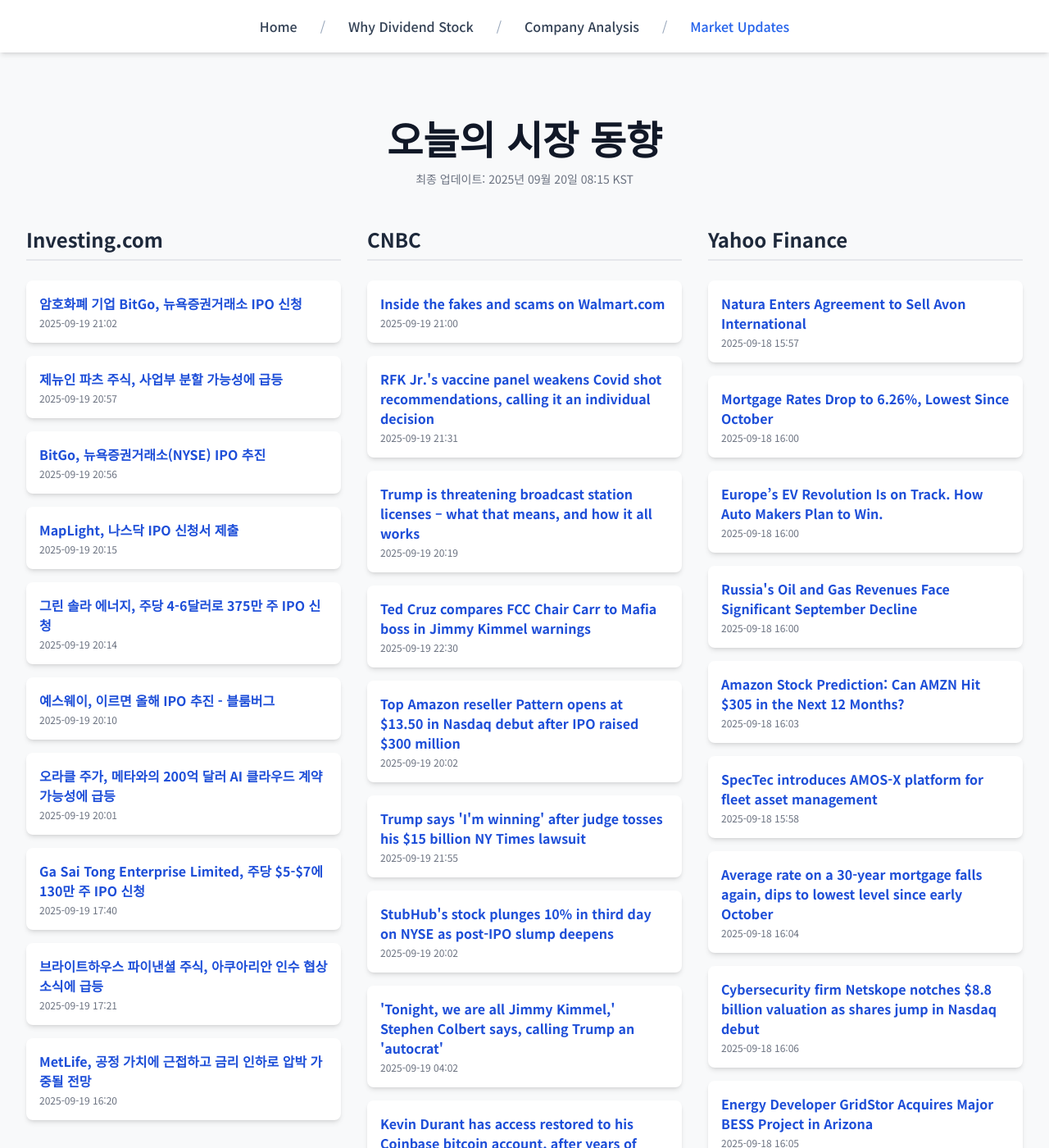
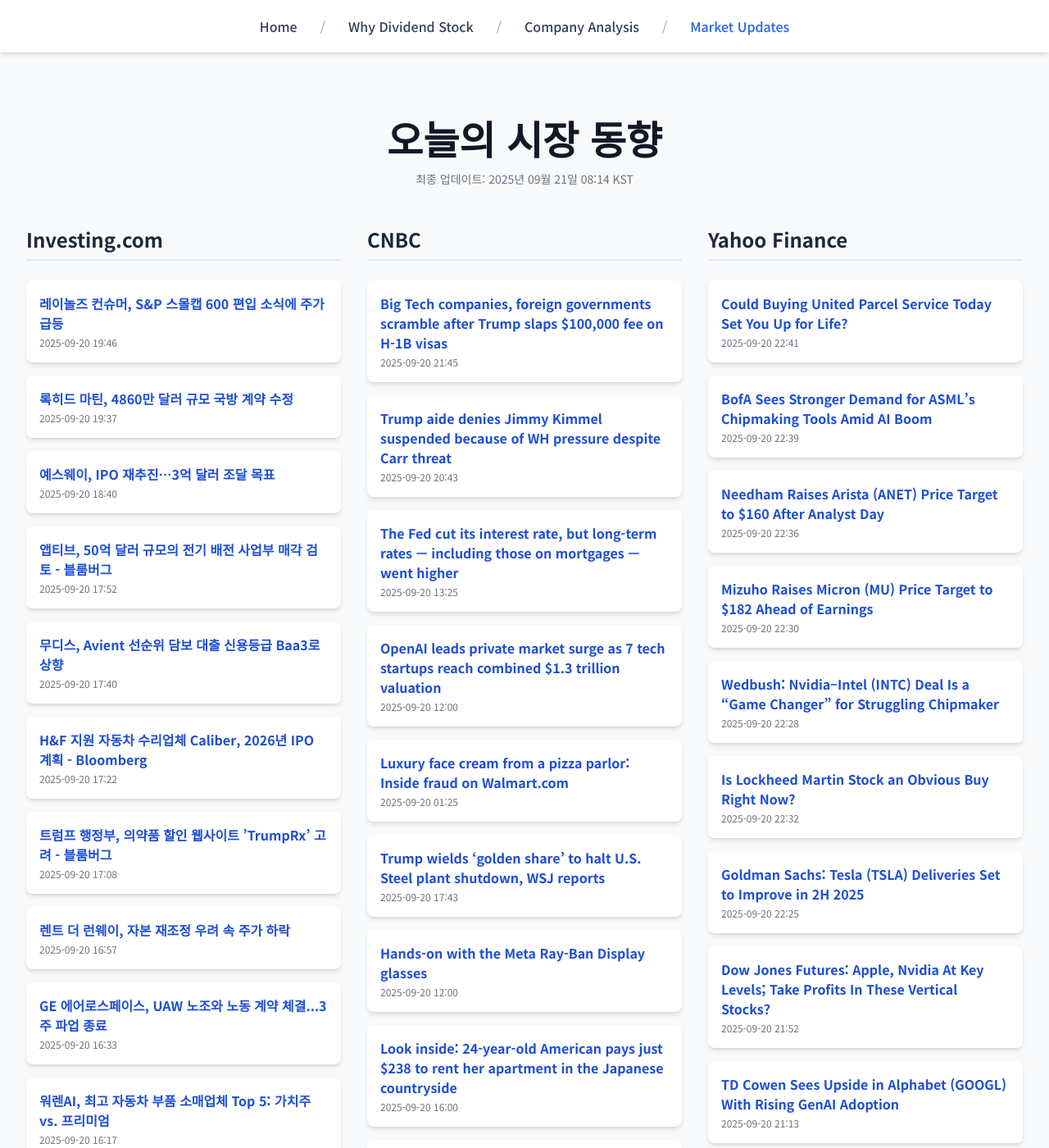
Before and after one commit to Kay-Hwang/my-company-analysis, a Jekyll site: the page built from market-updates.html, in a window 1280 px wide and 1400 px high. Shown: the whole window at 82% size. Built offline with Jekyll 4.4.1, drawn with Linux system fonts in a browser that asks for light colours; nearby versions of some CDN libraries; a script that is not in the unit is left out; some of the changed text lies outside the part shown.

Commit message:
Update daily data

```diff
--- a/_data/latest_data.json
+++ b/_data/latest_data.json
@@ -1,190 +1,190 @@
 {
-  "lastUpdated": "2025년 09월 20일 08:15 KST",
+  "lastUpdated": "2025년 09월 21일 08:14 KST",
   "news": {
     "investing": [
       {
-        "title": "암호화폐 기업 BitGo, 뉴욕증권거래소 IPO 신청",
-        "link": "https://kr.investing.com/news/stock-market-news/article-1639372",
-        "pubDate": "2025-09-19 21:02:56",
-        "summary": "암호화폐 기업 BitGo, 뉴욕증권거래소 IPO 신청"
+        "title": "레이놀즈 컨슈머, S&P 스몰캡 600 편입 소식에 주가 급등",
+        "link": "https://kr.investing.com/news/stock-market-news/article-93CH-1639569",
+        "pubDate": "2025-09-20 19:46:14",
+        "summary": "레이놀즈 컨슈머, S&P 스몰캡 600 편입 소식에 주가 급등"
       },
       {
-        "title": "제뉴인 파츠 주식, 사업부 분할 가능성에 급등",
-        "link": "https://kr.investing.com/news/stock-market-news/article-1639368",
-        "pubDate": "2025-09-19 20:57:46",
-        "summary": "제뉴인 파츠 주식, 사업부 분할 가능성에 급등"
+        "title": "록히드 마틴, 4860만 달러 규모 국방 계약 수정",
+        "link": "https://kr.investing.com/news/stock-market-news/article-93CH-1639568",
+        "pubDate": "2025-09-20 19:37:02",
+        "summary": "록히드 마틴, 4860만 달러 규모 국방 계약 수정"
       },
       {
-        "title": "BitGo, 뉴욕증권거래소(NYSE) IPO 추진",
-        "link": "https://kr.investing.com/news/stock-market-news/article-432SI-1639366",
-        "pubDate": "2025-09-19 20:56:04",
-        "summary": "BitGo, 뉴욕증권거래소(NYSE) IPO 추진"
+        "title": "예스웨이, IPO 재추진…3억 달러 조달 목표",
+        "link": "https://kr.investing.com/news/stock-market-news/article-93CH-1639565",
+        "pubDate": "2025-09-20 18:40:03",
+        "summary": "예스웨이, IPO 재추진…3억 달러 조달 목표"
       },
       {
-        "title": "MapLight, 나스닥 IPO 신청서 제출",
-        "link": "https://kr.investing.com/news/stock-market-news/article-432SI-1639331",
-        "pubDate": "2025-09-19 20:15:04",
-        "summary": "MapLight, 나스닥 IPO 신청서 제출"
+        "title": "앱티브, 50억 달러 규모의 전기 배전 사업부 매각 검토 - 블룸버그",
+        "link": "https://kr.investing.com/news/stock-market-news/article-93CH-1639562",
+        "pubDate": "2025-09-20 17:52:58",
+        "summary": "앱티브, 50억 달러 규모의 전기 배전 사업부 매각 검토 - 블룸버그"
       },
       {
-        "title": "그린 솔라 에너지, 주당 4-6달러로 375만 주 IPO 신청",
-        "link": "https://kr.investing.com/news/stock-market-news/article-432SI-1639330",
-        "pubDate": "2025-09-19 20:14:05",
-        "summary": "그린 솔라 에너지, 주당 4-6달러로 375만 주 IPO 신청"
+        "title": "무디스, Avient 선순위 담보 대출 신용등급 Baa3로 상향",
+        "link": "https://kr.investing.com/news/stock-market-news/article-93CH-1639561",
+        "pubDate": "2025-09-20 17:40:52",
+        "summary": "무디스, Avient 선순위 담보 대출 신용등급 Baa3로 상향"
       },
       {
-        "title": "예스웨이, 이르면 올해 IPO 추진 - 블룸버그",
-        "link": "https://kr.investing.com/news/stock-market-news/article-432SI-1639328",
-        "pubDate": "2025-09-19 20:10:05",
-        "summary": "예스웨이, 이르면 올해 IPO 추진 - 블룸버그"
+        "title": "H&F 지원 자동차 수리업체 Caliber, 2026년 IPO 계획 - Bloomberg",
+        "link": "https://kr.investing.com/news/stock-market-news/article-93CH-1639560",
+        "pubDate": "2025-09-20 17:22:27",
+        "summary": "H&F 지원 자동차 수리업체 Caliber, 2026년 IPO 계획 - Bloomberg"
       },
       {
-        "title": "오라클 주가, 메타와의 200억 달러 AI 클라우드 계약 가능성에 급등",
-        "link": "https://kr.investing.com/news/stock-market-news/article-1639313",
-        "pubDate": "2025-09-19 20:01:39",
-        "summary": "오라클 주가, 메타와의 200억 달러 AI 클라우드 계약 가능성에 급등"
+        "title": "트럼프 행정부, 의약품 할인 웹사이트 ’TrumpRx’ 고려 - 블룸버그",
+        "link": "https://kr.investing.com/news/stock-market-news/article-93CH-1639559",
+        "pubDate": "2025-09-20 17:08:29",
+        "summary": "트럼프 행정부, 의약품 할인 웹사이트 ’TrumpRx’ 고려 - 블룸버그"
       },
       {
-        "title": "Ga Sai Tong Enterprise Limited, 주당 $5-$7에 130만 주 IPO 신청",
-        "link": "https://kr.investing.com/news/stock-market-news/article-432SI-1639257",
-        "pubDate": "2025-09-19 17:40:05",
-        "summary": "Ga Sai Tong Enterprise Limited, 주당 $5-$7에 130만 주 IPO 신청"
+        "title": "렌트 더 런웨이, 자본 재조정 우려 속 주가 하락",
+        "link": "https://kr.investing.com/news/stock-market-news/article-93CH-1639558",
+        "pubDate": "2025-09-20 16:57:26",
+        "summary": "렌트 더 런웨이, 자본 재조정 우려 속 주가 하락"
       },
       {
-        "title": "브라이트하우스 파이낸셜 주식, 아쿠아리안 인수 협상 소식에 급등",
-        "link": "https://kr.investing.com/news/stock-market-news/article-1639250",
-        "pubDate": "2025-09-19 17:21:25",
-        "summary": "브라이트하우스 파이낸셜 주식, 아쿠아리안 인수 협상 소식에 급등"
+        "title": "GE 에어로스페이스, UAW 노조와 노동 계약 체결...3주 파업 종료",
+        "link": "https://kr.investing.com/news/stock-market-news/article-93CH-1639557",
+        "pubDate": "2025-09-20 16:33:31",
+        "summary": "GE 에어로스페이스, UAW 노조와 노동 계약 체결...3주 파업 종료"
       },
       {
-        "title": "MetLife, 공정 가치에 근접하고 금리 인하로 압박 가중될 전망",
-        "link": "https://kr.investing.com/news/stock-market-news/article-1639226",
-        "pubDate": "2025-09-19 16:20:40",
-        "summary": "MetLife, 공정 가치에 근접하고 금리 인하로 압박 가중될 전망"
+        "title": "워렌AI, 최고 자동차 부품 소매업체 Top 5: 가치주 vs. 프리미엄",
+        "link": "https://kr.investing.com/news/stock-market-news/article-93CH-1639556",
+        "pubDate": "2025-09-20 16:17:21",
+        "summary": "워렌AI, 최고 자동차 부품 소매업체 Top 5: 가치주 vs. 프리미엄"
       }
     ],
     "cnbc": [
       {
-        "title": "Inside the fakes and scams on Walmart.com",
+        "title": "Big Tech companies, foreign governments scramble after Trump slaps $100,000 fee on H-1B visas",
+        "link": "https://www.cnbc.com/2025/09/20/trump-h-1b-visa-tech-foreign-governments.html",
+        "pubDate": "Sat, 20 Sep 2025 21:45:46 GMT",
+        "summary": "The announcement to impose a $100,000 annual fee on H-1B visas sent shockwaves through corporate America."
+      },
+      {
+        "title": "Trump aide denies Jimmy Kimmel suspended because of WH pressure despite Carr threat",
+        "link": "https://www.cnbc.com/2025/09/20/jimmy-kimmel-disney-abc-trump-fcc.html",
+        "pubDate": "Sat, 20 Sep 2025 20:43:47 GMT",
+        "summary": "White House press secretary Karoline Leavitt on Saturday denied late-night TV host Jimmy Kimmel was suspended because of pressure from the Trump administration."
+      },
+      {
+        "title": "The Fed cut its interest rate, but long-term rates — including those on mortgages — went higher",
+        "link": "https://www.cnbc.com/2025/09/20/the-fed-cut-its-interest-rate-but-mortgage-costs-went-higher.html",
+        "pubDate": "Sat, 20 Sep 2025 13:25:24 GMT",
+        "summary": "Ten- and 30-year Treasury yields rose this week after the central bank cut its short-term interest rate."
+      },
+      {
+        "title": "OpenAI leads private market surge as 7 tech startups reach combined $1.3 trillion valuation",
+        "link": "https://www.cnbc.com/2025/09/20/openai-leads-private-market-surge-as-7-startups-reach-1point3-trillion.html",
+        "pubDate": "Sat, 20 Sep 2025 12:00:01 GMT",
+        "summary": "The rapid rise of AI startups OpenAI, Anthropic and xAI has spurred a historic increase in private market valuations."
+      },
+      {
+        "title": "Luxury face cream from a pizza parlor: Inside fraud on Walmart.com",
         "link": "https://www.cnbc.com/2025/09/19/walmart-marketplace-fakes-scams-investigation.html",
-        "pubDate": "Fri, 19 Sep 2025 21:00:39 GMT",
+        "pubDate": "Sat, 20 Sep 2025 01:25:37 GMT",
         "summary": "Walmart's marketplace is booming, but the strategy poses risks as a CNBC investigation found  lax vetting contributed to fraud and fakes on the site."
       },
       {
-        "title": "RFK Jr.'s vaccine panel weakens Covid shot recommendations, calling it an individual decision",
-        "link": "https://www.cnbc.com/2025/09/19/rfk-jr-vaccine-panel-covid-shot-recommendations.html",
-        "pubDate": "Fri, 19 Sep 2025 21:31:17 GMT",
-        "summary": "The group also voted to emphasize that the Covid vaccine is beneficial for those at high risk of severe illness from the disease."
+        "title": "Trump wields ‘golden share’ to halt U.S. Steel plant shutdown, WSJ reports",
+        "link": "https://www.cnbc.com/2025/09/20/trump-golden-share-us-steel.html",
+        "pubDate": "Sat, 20 Sep 2025 17:43:33 GMT",
+        "summary": "The intervention marked Trump's first use of so-called \"golden share\" rights, a condition of the $14.1 billion takeover cleared in June."
       },
       {
-        "title": "Trump is threatening broadcast station licenses – what that means, and how it all works",
-        "link": "https://www.cnbc.com/2025/09/19/trump-threatening-broadcast-station-licenses-explained.html",
-        "pubDate": "Fri, 19 Sep 2025 20:19:19 GMT",
-        "summary": "Networks like Disney's ABC, Paramount Skydance's CBS, Comcast Corp.'s NBC and Fox Corp.'s Fox are part of a system beholden to licensing over-the-air spectrum from the government."
+        "title": "Hands-on with the Meta Ray-Ban Display glasses",
+        "link": "https://www.cnbc.com/2025/09/20/hands-on-with-the-meta-ray-ban-display-glasses.html",
+        "pubDate": "Sat, 20 Sep 2025 12:00:01 GMT",
+        "summary": "CNBC tries out the $799 Meta Ray-Ban Display glasses that Mark Zuckerberg debuted during the social media company's annual Connect event."
       },
       {
-        "title": "Ted Cruz compares FCC Chair Carr to Mafia boss in Jimmy Kimmel warnings",
-        "link": "https://www.cnbc.com/2025/09/19/ted-cruz-jimmy-kimmel-fcc-carr-mafia.html",
-        "pubDate": "Fri, 19 Sep 2025 22:30:44 GMT",
-        "summary": "Republican Sen. Ted Cruz of Texas sharply criticized Federal Communications Commission Chairman Brendan Carr over his comments related to Jimmy Kimmel."
+        "title": "Look inside: 24-year-old American pays just $238 to rent her apartment in the Japanese countryside",
+        "link": "https://www.cnbc.com/2025/09/20/american-japan-chiba-prefecture-apartment-tour-unlocked.html",
+        "pubDate": "Sat, 20 Sep 2025 16:00:02 GMT",
+        "summary": "Lexi Smith lives in a one-bedroom apartment in the Chiba Prefecture on Japan's eastern Pacific coast."
       },
       {
-        "title": "Top Amazon reseller Pattern opens at $13.50 in Nasdaq debut after IPO raised $300 million",
-        "link": "https://www.cnbc.com/2025/09/19/amazon-reseller-pattern-debuts-on-nasdaq-after-ipo-raised-300-million.html",
-        "pubDate": "Fri, 19 Sep 2025 20:02:12 GMT",
-        "summary": "The Utah-based company ranks No. 2 among the top U.S. sellers on Amazon's third-party marketplace."
+        "title": "Elliott builds a position in Workday after software company unveils a multiyear plan to boost value",
+        "link": "https://www.cnbc.com/2025/09/20/elliott-builds-a-position-in-workday-after-software-company-unveils-a-multiyear-plan-to-boost-value.html",
+        "pubDate": "Sat, 20 Sep 2025 13:14:27 GMT",
+        "summary": "Elliott announced on Wednesday that they have taken a more than $2 billion position in Workday and expressed their support of the company's management team."
       },
       {
-        "title": "Trump says 'I'm winning' after judge tosses his $15 billion NY Times lawsuit",
-        "link": "https://www.cnbc.com/2025/09/19/trump-new-york-times-lawsuit-merryday.html",
-        "pubDate": "Fri, 19 Sep 2025 21:55:05 GMT",
-        "summary": "Judge Steven Merryday noted that Trump's defamation lawsuit against The New York Times \"consumes\" 85 pages."
-      },
-      {
-        "title": "StubHub's stock plunges 10% in third day on NYSE as post-IPO slump deepens",
-        "link": "https://www.cnbc.com/2025/09/19/stubhub-shares-stumble-for-third-day-as-post-ipo-slump-deepens.html",
-        "pubDate": "Fri, 19 Sep 2025 20:02:58 GMT",
-        "summary": "StubHub shares fell for a third straight day after the company's IPO, a contrast to other recent debuts like Klarna, Figma and Circle."
-      },
-      {
-        "title": "'Tonight, we are all Jimmy Kimmel,' Stephen Colbert says, calling Trump an 'autocrat'",
-        "link": "https://www.cnbc.com/2025/09/18/jimmy-kimmel-kirk-colbert-letterman-trump.html",
-        "pubDate": "Fri, 19 Sep 2025 04:02:43 GMT",
-        "summary": "ABC pulled the \"Jimmy Kimmel Live!\" show off the air indefinitely over comments its host made about the alleged killer of Charlie Kirk."
-      },
-      {
-        "title": "Kevin Durant has access restored to his Coinbase bitcoin account, after years of being locked out",
-        "link": "https://www.cnbc.com/2025/09/19/bitcoin-coinbase-kevin-durant-nba-password.html",
-        "pubDate": "Fri, 19 Sep 2025 21:27:49 GMT",
-        "summary": "Kevin Durant has regained access to his Coinbase account containing bitcoins."
-      },
-      {
-        "title": "Cramer's week ahead: New inflation data and earnings from Micron and Costco",
-        "link": "https://www.cnbc.com/2025/09/19/cramers-week-ahead-new-inflation-data-earnings-micron-and-costco.html",
-        "pubDate": "Fri, 19 Sep 2025 22:35:59 GMT",
-        "summary": "CNBC's Jim Cramer on Friday walked investors through next week on Wall Street."
+        "title": "Why the rich are propping up car sales",
+        "link": "https://www.cnbc.com/2025/09/18/car-sales-rich-vehicles.html",
+        "pubDate": "Thu, 18 Sep 2025 15:00:01 GMT",
+        "summary": "While the average Americans have a hard time paying their loans or get new ones, automakers and dealers are posting record profits. And its thanks to the rich."
       }
     ],
     "yahoo": [
       {
-        "title": "Natura Enters Agreement to Sell Avon International",
-        "link": "https://finance.yahoo.com/news/natura-enters-agreement-sell-avon-155721266.html",
-        "pubDate": "2025-09-18T15:57:21Z",
-        "summary": "Natura Enters Agreement to Sell Avon International"
+        "title": "Could Buying United Parcel Service Today Set You Up for Life?",
+        "link": "https://finance.yahoo.com/news/could-buying-united-parcel-today-224100076.html",
+        "pubDate": "2025-09-20T22:41:00Z",
+        "summary": "Could Buying United Parcel Service Today Set You Up for Life?"
       },
       {
-        "title": "Mortgage Rates Drop to 6.26%, Lowest Since October",
-        "link": "https://www.wsj.com/livecoverage/stock-market-today-dow-sp-500-nasdaq-09-18-2025/card/mortgage-rates-drop-to-6-26-lowest-since-october-0yuOuNmjTpIZkQrF7Wi4?siteid=yhoof2&yptr=yahoo",
-        "pubDate": "2025-09-18T16:00:02Z",
-        "summary": "Mortgage Rates Drop to 6.26%, Lowest Since October"
+        "title": "BofA Sees Stronger Demand for ASML’s Chipmaking Tools Amid AI Boom",
+        "link": "https://finance.yahoo.com/news/bofa-sees-stronger-demand-asml-223915890.html",
+        "pubDate": "2025-09-20T22:39:15Z",
+        "summary": "BofA Sees Stronger Demand for ASML’s Chipmaking Tools Amid AI Boom"
       },
       {
-        "title": "Europe’s EV Revolution Is on Track. How Auto Makers Plan to Win.",
-        "link": "https://www.barrons.com/articles/europe-ev-revolution-auto-makers-win-d4e4e620?siteid=yhoof2&yptr=yahoo",
-        "pubDate": "2025-09-18T16:00:00Z",
-        "summary": "Europe’s EV Revolution Is on Track. How Auto Makers Plan to Win."
+        "title": "Needham Raises Arista (ANET) Price Target to $160 After Analyst Day",
+        "link": "https://finance.yahoo.com/news/needham-raises-arista-anet-price-223658339.html",
+        "pubDate": "2025-09-20T22:36:58Z",
+        "summary": "Needham Raises Arista (ANET) Price Target to $160 After Analyst Day"
       },
       {
-        "title": "Russia's Oil and Gas Revenues Face Significant September Decline",
-        "link": "https://finance.yahoo.com/news/russias-oil-gas-revenues-face-160000485.html",
-        "pubDate": "2025-09-18T16:00:00Z",
-        "summary": "Russia's Oil and Gas Revenues Face Significant September Decline"
+        "title": "Mizuho Raises Micron (MU) Price Target to $182 Ahead of Earnings",
+        "link": "https://finance.yahoo.com/news/mizuho-raises-micron-mu-price-223054410.html",
+        "pubDate": "2025-09-20T22:30:54Z",
+        "summary": "Mizuho Raises Micron (MU) Price Target to $182 Ahead of Earnings"
       },
       {
-        "title": "Amazon Stock Prediction: Can AMZN Hit $305 in the Next 12 Months?",
-        "link": "https://finance.yahoo.com/news/amazon-stock-prediction-amzn-hit-160348889.html",
-        "pubDate": "2025-09-18T16:03:48Z",
-        "summary": "Amazon Stock Prediction: Can AMZN Hit $305 in the Next 12 Months?"
+        "title": "Wedbush: Nvidia–Intel (INTC) Deal Is a “Game Changer” for Struggling Chipmaker",
+        "link": "https://finance.yahoo.com/news/wedbush-nvidia-intel-intc-deal-222855903.html",
+        "pubDate": "2025-09-20T22:28:55Z",
+        "summary": "Wedbush: Nvidia–Intel (INTC) Deal Is a “Game Changer” for Struggling Chipmaker"
       },
       {
-        "title": "SpecTec introduces AMOS-X platform for fleet asset management",
-        "link": "https://finance.yahoo.com/news/spectec-introduces-amos-x-platform-155834141.html",
-        "pubDate": "2025-09-18T15:58:34Z",
-        "summary": "SpecTec introduces AMOS-X platform for fleet asset management"
+        "title": "Is Lockheed Martin Stock an Obvious Buy Right Now?",
+        "link": "https://finance.yahoo.com/news/lockheed-martin-stock-obvious-buy-223200433.html",
+        "pubDate": "2025-09-20T22:32:00Z",
+        "summary": "Is Lockheed Martin Stock an Obvious Buy Right Now?"
       },
       {
-        "title": "Average rate on a 30-year mortgage falls again, dips to lowest level since early October",
-        "link": "https://finance.yahoo.com/news/average-rate-30-mortgage-falls-160404849.html",
-        "pubDate": "2025-09-18T16:04:04Z",
-        "summary": "Average rate on a 30-year mortgage falls again, dips to lowest level since early October"
+        "title": "Goldman Sachs: Tesla (TSLA) Deliveries Set to Improve in 2H 2025",
+        "link": "https://finance.yahoo.com/news/goldman-sachs-tesla-tsla-deliveries-222534681.html",
+        "pubDate": "2025-09-20T22:25:34Z",
+        "summary": "Goldman Sachs: Tesla (TSLA) Deliveries Set to Improve in 2H 2025"
       },
       {
-        "title": "Cybersecurity firm Netskope notches $8.8 billion valuation as shares jump in Nasdaq debut",
-        "link": "https://finance.yahoo.com/news/cybersecurity-firm-netskope-valued-8-160601584.html",
-        "pubDate": "2025-09-18T16:06:01Z",
-        "summary": "Cybersecurity firm Netskope notches $8.8 billion valuation as shares jump in Nasdaq debut"
+        "title": "Dow Jones Futures: Apple, Nvidia At Key Levels; Take Profits In These Vertical Stocks?",
+        "link": "https://www.investors.com/market-trend/stock-market-today/dow-jones-futures-apple-breaks-out-nvidia-take-profits-micron-ionq-oklo/?src=A00220&yptr=yahoo",
+        "pubDate": "2025-09-20T21:52:12Z",
+        "summary": "Dow Jones Futures: Apple, Nvidia At Key Levels; Take Profits In These Vertical Stocks?"
       },
       {
-        "title": "Energy Developer GridStor Acquires Major BESS Project in Arizona",
-        "link": "https://finance.yahoo.com/news/energy-developer-gridstor-acquires-major-160533888.html",
-        "pubDate": "2025-09-18T16:05:33Z",
-        "summary": "Energy Developer GridStor Acquires Major BESS Project in Arizona"
+        "title": "TD Cowen Sees Upside in Alphabet (GOOGL) With Rising GenAI Adoption",
+        "link": "https://finance.yahoo.com/news/td-cowen-sees-upside-alphabet-211302489.html",
+        "pubDate": "2025-09-20T21:13:02Z",
+        "summary": "TD Cowen Sees Upside in Alphabet (GOOGL) With Rising GenAI Adoption"
       },
       {
-        "title": "Tariff ‘drag’ will slow GDP growth to 1.6% this year: Conference Board",
-        "link": "https://finance.yahoo.com/news/tariff-drag-slow-gdp-growth-155507360.html",
-        "pubDate": "2025-09-18T15:55:07Z",
-        "summary": "Tariff ‘drag’ will slow GDP growth to 1.6% this year: Conference Board"
+        "title": "Daiwa Raises NVDA Target to $205, Says the Chipmaker Is Undervalued",
+        "link": "https://finance.yahoo.com/news/daiwa-raises-nvda-target-205-211036995.html",
+        "pubDate": "2025-09-20T21:10:36Z",
+        "summary": "Daiwa Raises NVDA Target to $205, Says the Chipmaker Is Undervalued"
       }
     ]
   }
```
